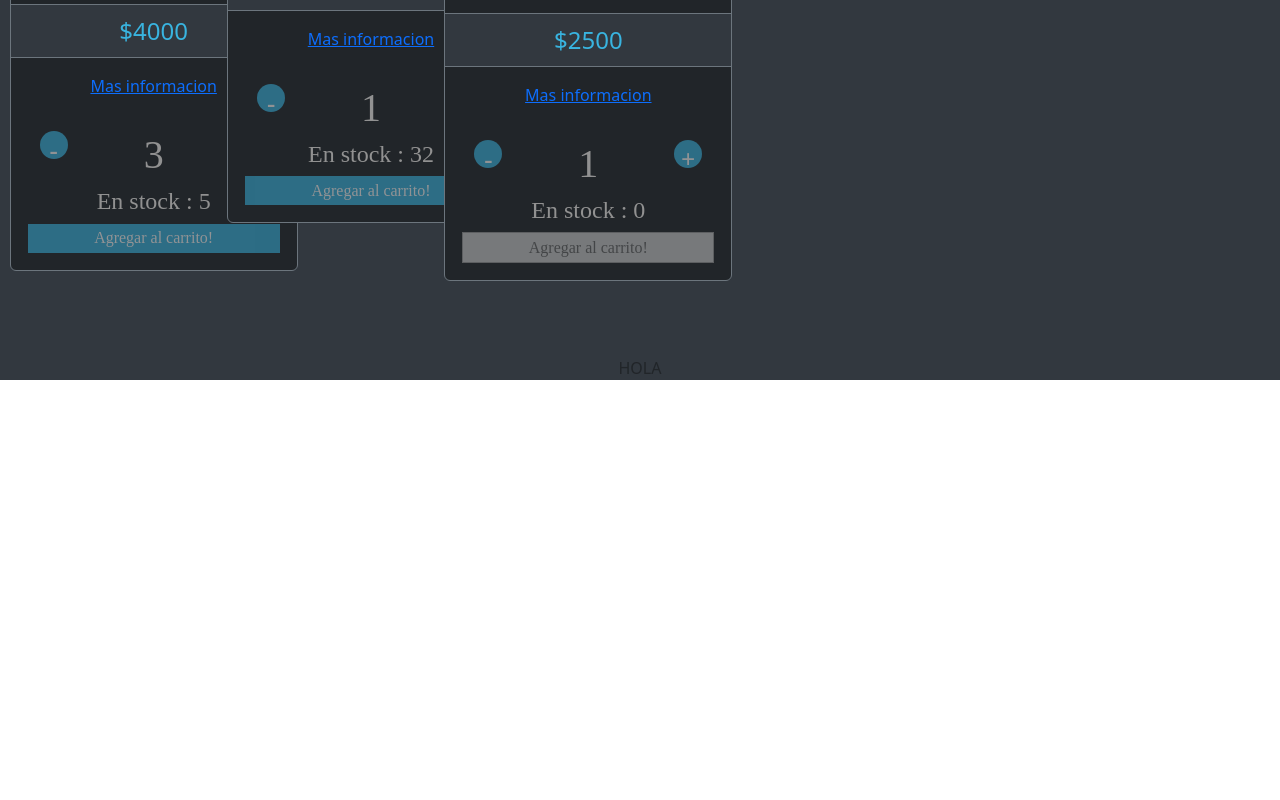
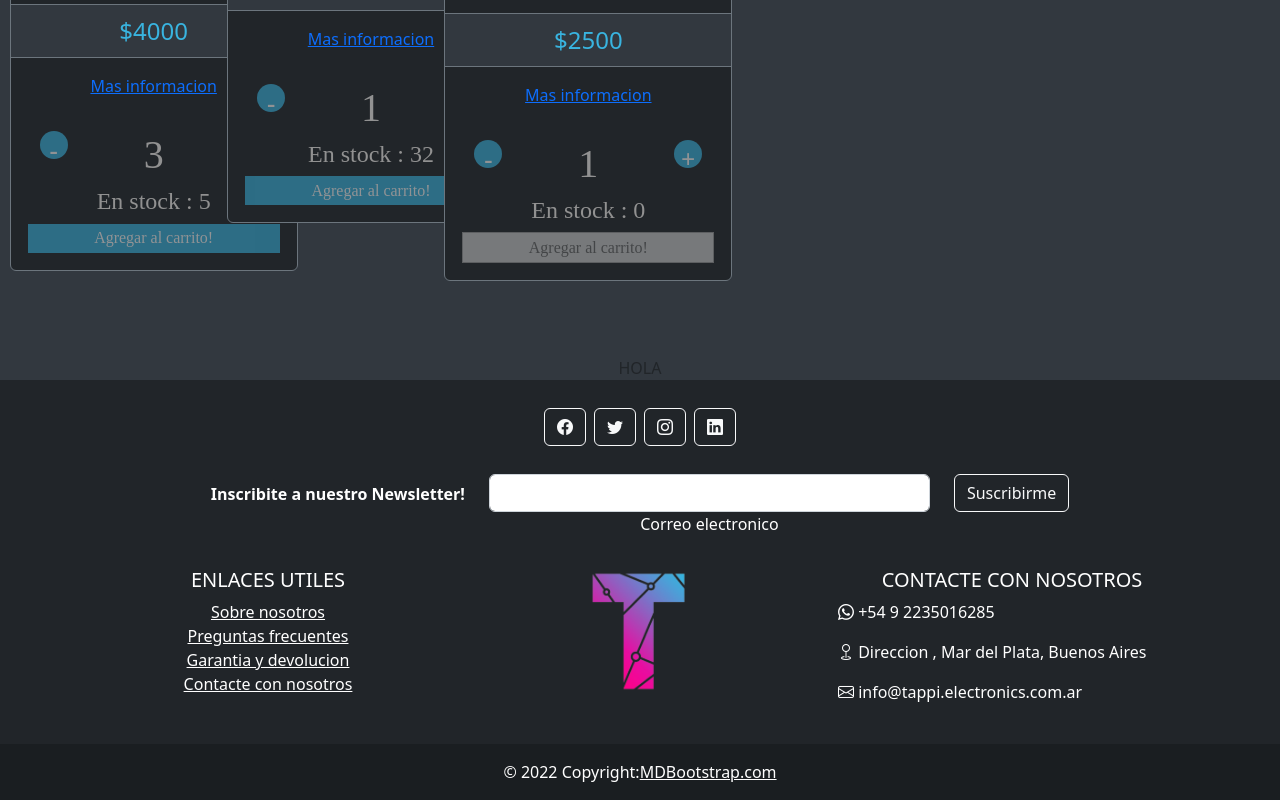
Before and after one commit to luciotappi/ecommerceTappi, a React (Create React App) app: page / in a window 1280 px wide. Shown: the part 500-1300 px from the top of the page. Before the commit the page ends 880 px from the top, so only its background shows below. Built offline with nearby package versions, Linux system fonts and the light colour scheme.

Commit message:
Modificaciones de desafio Promises&Maps realizado + Footer agregado

```diff
--- a/src/App.js
+++ b/src/App.js
@@ -5,6 +5,7 @@ import ItemListContainer from './components/ItemListContainer/ItemListContainer'
 
 import ItemCount from './components/ItemCount'; // no es necesario en este caso que el path sea ../ItemCount/ItemCount ya que el archivo .js se llama index.js
 import CardProduct from './components/CardProduct'; // para importar funciones
+import Footer from './components/Footer'; // para importar Footer
 function App() {
   return (
     <div className="App">
@@ -12,7 +13,7 @@ function App() {
 
       <ItemListContainer greetings={'Pagina en construcción... Lamentamos las molestias! :('}/>
 
-      {/* <ItemCount stock= '5' initial ='1'/> */}
+      <Footer/>
     </div>
   );
 }
--- /dev/null
+++ b/src/components/Footer/index.js
@@ -0,0 +1,170 @@
+
+
+export default function Footer(){
+
+
+    return (
+        <div>
+            {/* <!-- Footer --> */}
+            <footer class="bg-dark text-center text-white">
+            {/* <!-- Grid container --> */}
+          <div class="container p-4">
+            {/* <!-- Section: Social media --> */}
+            <section class="mb-4">
+              {/* <!-- Facebook --> */}
+              <a class="btn btn-outline-light btn-floating m-1" href="#!" role="button"><i class="bi bi-facebook"></i></a>
+
+              {/* <!-- Twitter --> */}
+              <a class="btn btn-outline-light btn-floating m-1" href="#!" role="button"
+                ><i class="bi bi-twitter"></i
+              ></a>
+
+
+
+              {/* <!-- Instagram --> */}
+              <a class="btn btn-outline-light btn-floating m-1" href="#!" role="button"
+                ><i class="bi bi-instagram"></i
+              ></a>
+
+              {/* <!-- Linkedin --> */}
+              <a class="btn btn-outline-light btn-floating m-1" href="#!" role="button"
+                ><i class="bi bi-linkedin"></i
+              ></a>
+
+
+            </section>
+            {/* <!-- Section: Social media --> */}
+
+            {/* <!-- Section: Form --> */}
+            <section class="">
+              <form action="">
+                {/* <!--Grid row--> */}
+                <div class="row d-flex justify-content-center">
+                  {/* <!--Grid column--> */}
+                  <div class="col-auto">
+                    <p class="pt-2">
+                      <strong>Inscribite a nuestro Newsletter!</strong>
+                    </p>
+                  </div>
+                  {/* <!--Grid column--> */}
+
+                  {/* <!--Grid column--> */}
+                  <div class="col-md-5 col-12">
+                    {/* <!-- Email input --> */}
+                    <div class="form-outline form-white mb-4">
+                      <input type="email" id="form5Example21" class="form-control" />
+                      <label class="form-label" htmlFor="form5Example21">Correo electronico</label>
+                    </div>
+                  </div>
+                  {/* <!--Grid column--> */}
+
+                  {/* <!--Grid column--> */}
+                  <div class="col-auto">
+                    {/* <!-- Submit button --> */}
+                    <button type="submit" class="btn btn-outline-light mb-4">
+                      Suscribirme
+                    </button>
+                  </div>
+                  {/* <!--Grid column--> */}
+                </div>
+                {/* <!--Grid row--> */}
+              </form>
+            </section>
+            {/* <!-- Section: Form --> */}
+
+            {/* <!-- Section: Text --> */}
+
+            {/* <!-- Section: Text --> */}
+
+            {/* <!-- Section: Links --> */}
+            <section class="">
+              {/* <!--Grid row--> */}
+              <div class="row">
+                {/* <!--Grid column--> */}
+                <div class="col-lg-4 col-md-6 mb-4 mb-md-0">
+                  <h5 class="text-uppercase">Enlaces Utiles</h5>
+
+                  <ul class="list-unstyled mb-0">
+                    <li>
+                      <a href="#!" class="text-white">Sobre nosotros</a>
+                    </li>
+                    <li>
+                      <a href="#!" class="text-white">Preguntas frecuentes</a>
+                    </li>
+                    <li>
+                      <a href="#!" class="text-white">Garantia y devolucion</a>
+                    </li>
+                    <li>
+                      <a href="#!" class="text-white">Contacte con nosotros</a>
+                    </li>
+                  </ul>
+                </div>
+                {/* <!--Grid column--> */}
+
+                 {/* <!--Grid column--> */}
+                 <div class="col-lg-4 col-md-6 mb-4 mb-md-0">
+
+
+                  <img src="../images/Tappi-logo.png" style = {{width:'30%',height: 'auto'}}/>
+                  {/* <h5 class="text-uppercase">Enlaces Utiles</h5>
+
+                  <ul class="list-unstyled mb-0">
+                    <li>
+                      <a href="#!" class="text-white">Sobre nosotros</a>
+                    </li>
+                    <li>
+                      <a href="#!" class="text-white">Preguntas frecuentes</a>
+                    </li>
+                    <li>
+                      <a href="#!" class="text-white">Garantia y devolucion</a>
+                    </li>
+                    <li>
+                      <a href="#!" class="text-white">Contacte con nosotros</a>
+                    </li>
+                  </ul> */}
+                </div>
+                {/* <!--Grid column--> */}
+
+                {/* <!--Grid column--> */}
+                <div class="col-lg-4 col-md-6 mb-4 mb-md-0">
+                  <h5 class="text-uppercase">Contacte con nosotros</h5>
+
+                  <ul class="list-unstyled mb-0">
+                     <p class="text-start">
+                        <i class="bi bi-whatsapp"></i>  +54 9 2235016285
+                    </p>
+                    <p class="text-start">
+                        <i class="bi bi-geo"></i>   Direccion , Mar del Plata, Buenos Aires
+                    </p >
+                    <p class="text-start">
+                    <i class="bi bi-envelope"></i>          info@tappi.electronics.com.ar
+                    </p >
+
+                  </ul>
+                </div>
+                {/* <!--Grid column--> */}
+
+
+              </div>
+              {/* <!--Grid row--> */}
+            </section>
+            {/* <!-- Section: Links --> */}
+          </div>
+          {/* <!-- Grid container --> */}
+
+          {/* <!-- Copyright --> */}
+          <div class="text-center p-3" style={{backgroundColor: 'rgba(0, 0, 0, 0.2)'}}>
+            © 2022 Copyright:
+            <a class="text-white" href="https://mdbootstrap.com/">MDBootstrap.com</a>
+          </div>
+          {/* <!-- Copyright --> */}
+        </footer>
+        {/* <!-- Footer --> */}
+
+        </div>
+
+
+        );
+
+
+}
--- a/src/components/ItemList/index.js
+++ b/src/components/ItemList/index.js
@@ -10,41 +10,24 @@ import getFetch from '../../Data/Data';
 
 import './ItemList.css'
 
-function ItemList() {
+function ItemList(data) {
 
-const[data,setData] = useState([])
-const[loading,setLoading]=useState(true)
 
-useEffect(()=>{
-  getFetch
-  .then((resp)=>setData(resp))
-  .catch(err=>console.log(err))
-  .finally(()=>setLoading(false))
-},[])
-
-console.log(data);
-
-console.log("LOS DATOS SON : " + {data});
+console.log("ACA ENTRE");
+console.log(data.data.length);
+console.log("Los datos son en ItemList son : " + data)
 console.log(data.length);
-
     return (
 
   <Row xs={1} md={6} className="g-4 h-100 d-flex">
     {
-        loading ?
-        <div className="loading">
-        <h2 style={{height:'100vh' , color:'rgba(57,180,224,1)'}}>CARGANDO...</h2>
-        {/* <img src={"../images/WMDx.gif"}></img> */}
-        <div class="loader-wheel"></div>
 
-        </div>
 
-        :
-    Array.from({ length: data.length }).map((_, idx) => (
+    Array.from({ length: data.data.length }).map((_, idx) => (
 
-      <Col style={{height:'100vh'}}>
+      <Col key={data.data[idx].id} style={{height:'100vh'}}>
 
-      <Item key={data[idx].id} title={data[idx].title} description={data[idx].description} price={data[idx].price} info={data[idx].info} stock={data[idx].stock} initial={data[idx].initial} image={data[idx].image} ></Item>
+      <Item  title={data.data[idx].title} description={data.data[idx].description} price={data.data[idx].price} info={data.data[idx].info} stock={data.data[idx].stock} initial={data.data[idx].initial} image={data.data[idx].image} ></Item>
 
       </Col>
     ))}
--- a/src/components/ItemListContainer/ItemListContainer.js
+++ b/src/components/ItemListContainer/ItemListContainer.js
@@ -1,3 +1,5 @@
+import { useEffect, useState } from 'react';
+
 
 import ItemList from "../ItemList";
 import ItemDetailContainer from "../ItemDetailContainer";
@@ -5,7 +7,7 @@ import ItemDetailContainer from "../ItemDetailContainer";
 import pic from ".//under-construction.jpg";
 import pic2 from ".//under-construction2.jpg";
 
-
+import getFetch from '../../Data/Data';
 
 const estilos = {
 
@@ -33,12 +35,36 @@ const Image = () => {
 
 function ItemListContainer(props) {
 
+  const[data,setData] = useState([])
+  const[loading,setLoading]=useState(true)
+
+  useEffect(()=>{
+    getFetch
+    .then((resp)=>setData(resp))
+    .catch(err=>console.log(err))
+    .finally(()=>setLoading(false))
+  },[])
+
+  console.log(data);
+
+  console.log("LOS DATOS SON : " + {data});
+  console.log(data.length);
+
 
   return (
-    <div>
-      <ItemList></ItemList>
-     <ItemDetailContainer />
-    </div>
+
+       loading ?
+        <div className="loading">
+        <h2 style={{height:'100vh' , color:'rgba(57,180,224,1)'}}>CARGANDO...</h2>
+        {/* <img src={"../images/WMDx.gif"}></img> */}
+        <div class="loader-wheel"></div>
+        </div>
+        :
+        <div>
+          <ItemList data={data}/>
+          <ItemDetailContainer />
+        </div>
+
 
 
 
```
Also changed, not shown: public/images/Tappi-logo.png (added).
